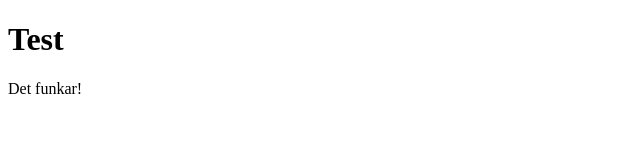
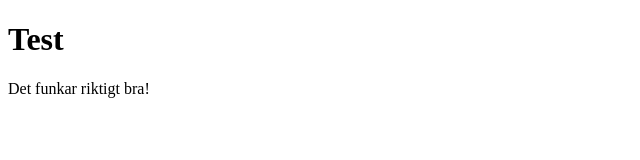
Before and after one commit to bopeterson/javascript-spel, a plain HTML site: page index.html in a window 1280 px wide. Shown: the full height of the page, 0-640 px from the left. Drawn offline with Linux system fonts and the light colour scheme.

Commit message:
Update index.html

```diff
--- a/index.html
+++ b/index.html
@@ -6,6 +6,6 @@
   </head>
   <body>
     <h1>Test</h1>
-    <p>Det funkar!</p>
+    <p>Det funkar riktigt bra!</p>
   </body>
 </html>
```
